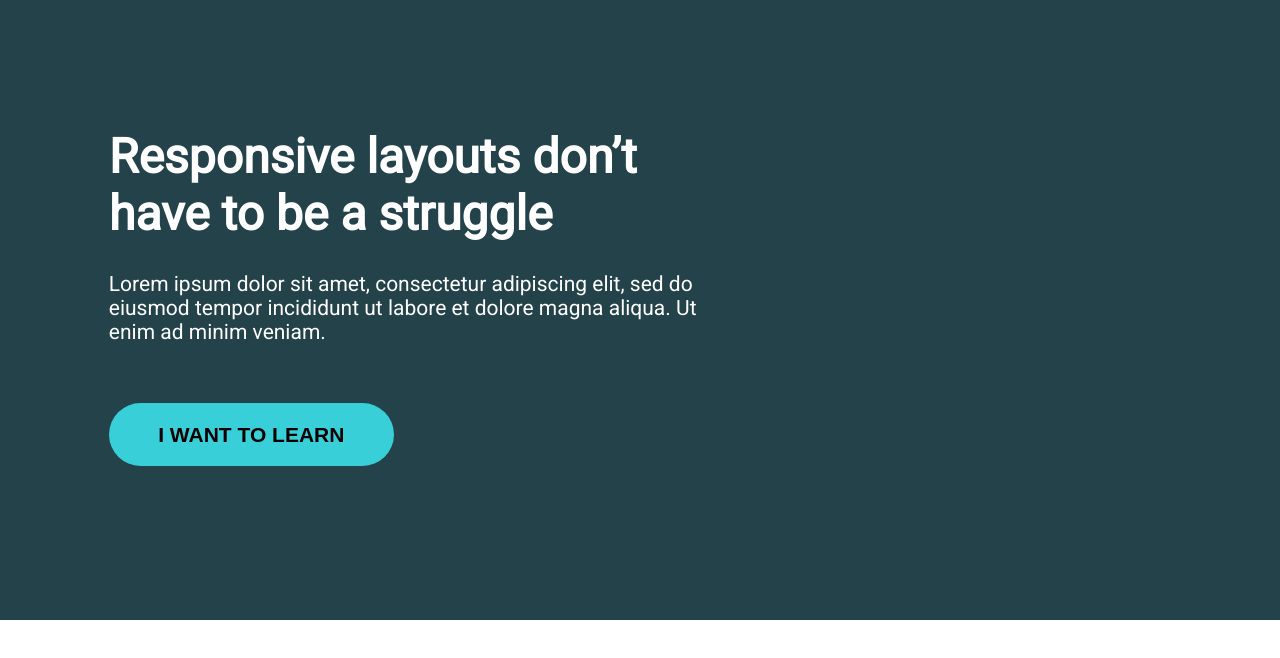
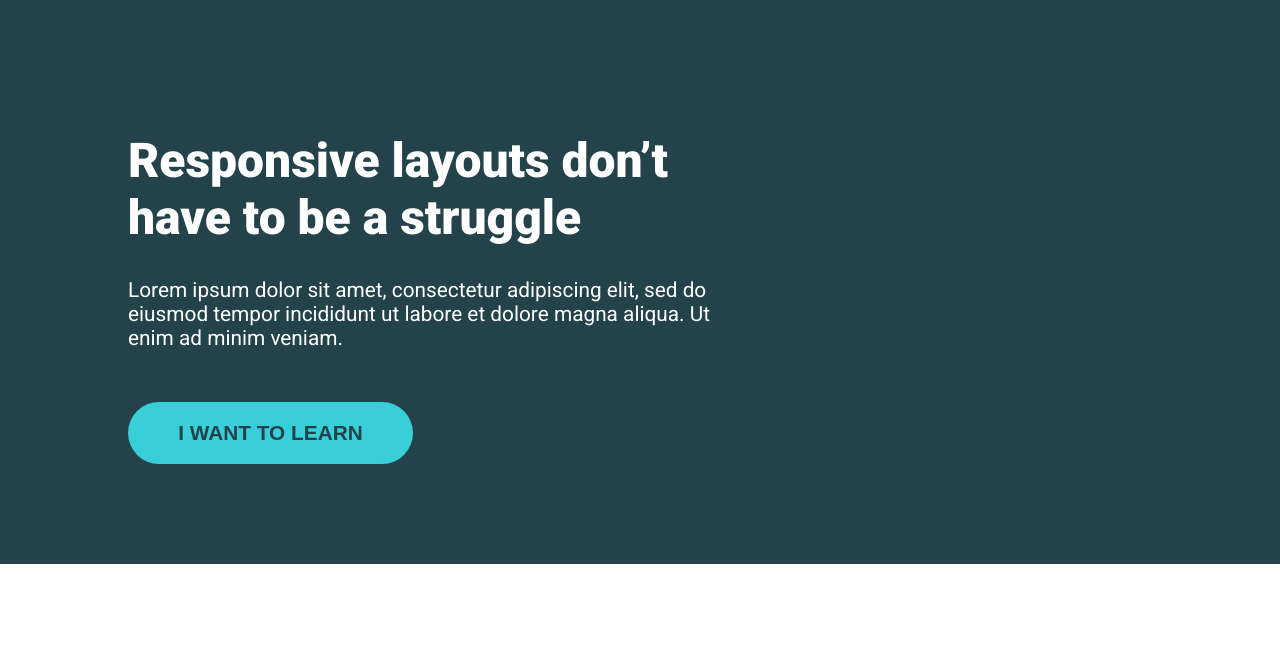
Before and after one commit to jabezdubale/21-day-CSS-responsive-challenge, a plain HTML site: page index.html in a window 1280 px wide. Drawn offline with Linux system fonts and the light colour scheme.

Commit message:
a better version of challenge 3

```diff
--- a/index.html
+++ b/index.html
@@ -4,7 +4,7 @@
     <meta charset="UTF-8" />
     <meta name="viewport" content="width=device-width, initial-scale=1.0" />
     <link
-      href="https://fonts.googleapis.com/css?family=Roboto"
+      href="https://fonts.googleapis.com/css2?family=Roboto:ital,wght@0,100;0,300;0,400;0,500;0,700;0,900;1,100;1,300;1,400;1,500;1,700;1,900&display=swap"
       rel="stylesheet"
     />
     <title>Day 01</title>
@@ -12,8 +12,8 @@
     <link rel="stylesheet" href="style.css" />
   </head>
   <body>
-    <div class="container">
-      <div class="intro-content">
+    <div class="hero">
+      <div class="container">
         <h1 class="header">Responsive layouts don’t have to be a struggle</h1>
         <p class="main-content">
           Lorem ipsum dolor sit amet, consectetur adipiscing elit, sed do
--- a/style.css
+++ b/style.css
@@ -1,41 +1,44 @@
 * {
   box-sizing: border-box;
-  margin: 0;
 }
 
 body {
-  font-family: "roboto";
+  margin: 0;
+  font-family: 'Roboto', sans-serif;
+}
+
+.hero {
+  padding: 100px 0;
+  background: #23424a;
+  color: white;
 }
 
 .container {
-  background: #23424a;
-  margin-bottom: 35%;
-  color: white;
+  margin: 0 auto;
+  margin-left: 10%;
+  width: 48%;
+  max-width: 750px;
 }
 
-.intro-content {
-  padding: 10% 45% 5% 8.5%;
-}
-
-.intro-content h1 {
+.container h1 {
   font-size: 48px;
   font-weight: 900;
 }
 
-.intro-content p {
+.container p {
   margin-top: 5%;
-  font-size: 21px;
+  font-size: 1.3rem;
   font-weight: 400;
 }
 
-.intro-content button {
-  margin: 10% 0 15% 0;
-  width: 285px;
-  height: 63px;
-  font-weight: 600;
+.container button {
+  font-size: 1.3rem;
+  height: 3em;
+  width: 13.7em;
+  margin-top: 5%;
   border: none;
-  font-size: 21px;
-  border-radius: 32px;
+  border-radius: 1.53em;
   background-color: #38CFD9;
-  ;
+  color: #23424a;
+  font-weight: 700;
 }
```
